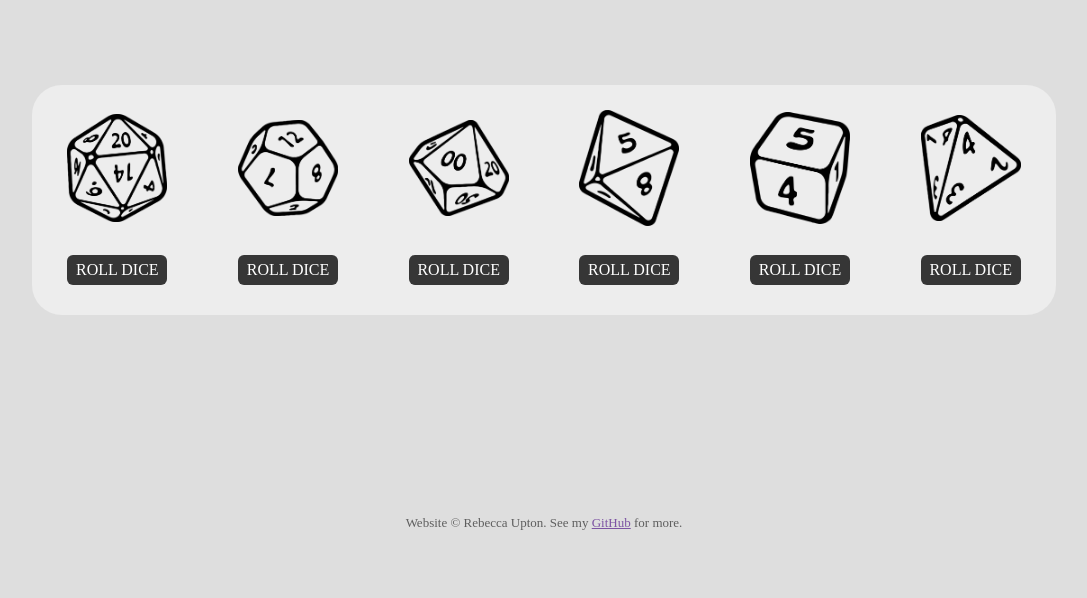
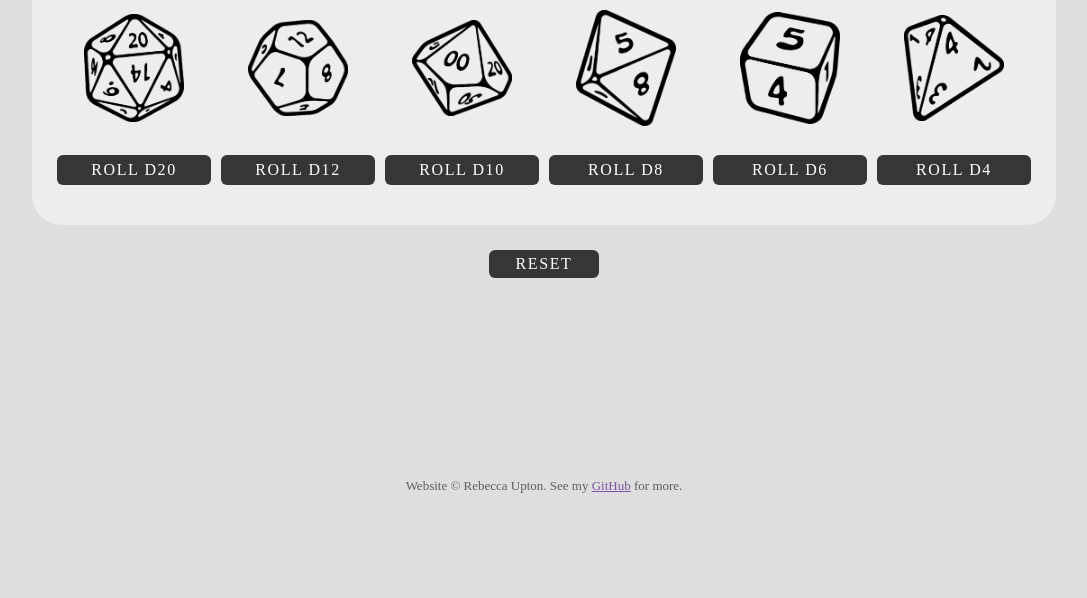
Before and after one commit to reb84/Roll-For-Initiative, a plain HTML site: page index.html in a window 1280 px wide. Shown: the part 202-800 px from the top of the page, without its empty margins (96-1183 px from the left). Drawn offline with Linux system fonts and the light colour scheme.

Commit message:
html/css updates

```diff
--- a/index.html
+++ b/index.html
@@ -17,34 +17,47 @@
           <div class="dice-container">
             <div class="top">
               <div class="dice">
-                <div class="dice-img"><img src="imgs/D20.png" /></div>
-                <div class="roll-button">roll dice</div>
+                <div class="dice-img">
+                  <img src="imgs/D20.png" alt="D20" title="D20" />
+                </div>
+                <div class="roll-button">roll d20</div>
               </div>
               <div class="dice">
-                <div class="dice-img"><img src="imgs/D12.png" /></div>
-                <div class="roll-button">roll dice</div>
+                <div class="dice-img">
+                  <img src="imgs/D12.png" alt="D12" title="D12" />
+                </div>
+                <div class="roll-button">roll d12</div>
               </div>
               <div class="dice">
-                <div class="dice-img"><img src="imgs/D10.png" /></div>
-                <div class="roll-button">roll dice</div>
+                <div class="dice-img">
+                  <img src="imgs/D10.png" alt="D10" title="D10" />
+                </div>
+                <div class="roll-button">roll d10</div>
               </div>
             </div>
             <div class="bottom">
               <div class="dice">
-                <div class="dice-img"><img src="imgs/D8.png" /></div>
-                <div class="roll-button">roll dice</div>
+                <div class="dice-img">
+                  <img src="imgs/D8.png" alt="D8" title="D8" />
+                </div>
+                <div class="roll-button">roll d8</div>
               </div>
               <div class="dice">
-                <div class="dice-img"><img src="imgs/D6.png" /></div>
-                <div class="roll-button">roll dice</div>
+                <div class="dice-img">
+                  <img src="imgs/D6.png" alt="D6" title="D6" />
+                </div>
+                <div class="roll-button">roll d6</div>
               </div>
               <div class="dice">
-                <div class="dice-img"><img src="imgs/D4.png" /></div>
-                <div class="roll-button">roll dice</div>
+                <div class="dice-img">
+                  <img src="imgs/D4.png" alt="D4" title="D4" />
+                </div>
+                <div class="roll-button">roll d4</div>
               </div>
             </div>
           </div>
         </section>
+        <div class="reset"><div class="reset-button">reset</div></div>
       </main>
     </div>
     <footer>
--- a/style.css
+++ b/style.css
@@ -23,8 +23,8 @@ body {
 /* header */
 
 header h1 {
-  padding: 100px;
-  color: #fff;
+  padding: 40px;
+  color: rgb(54, 54, 54);
 }
 
 
@@ -32,8 +32,9 @@ header h1 {
 
 .dice-section {
   background-color: #ededed;
-  padding-bottom: 30px;
+  padding: 20px 20px 40px 20px;
   border-radius: 30px;
+
 }
 
 .dice-container {
@@ -76,13 +77,34 @@ header h1 {
   max-height: 30px;
   align-content: center;
   margin: auto;
-  width: 100px;
+  width: 95%;
   border-radius: 6px;
   text-transform: uppercase;
+  letter-spacing: 0.1rem;
 }
 
 .roll-button:hover {
   background: rgb(123, 123, 123);
+  cursor: pointer;
+}
+
+
+.reset-button {
+  background: rgb(54, 54, 54);
+  display: block;
+  max-height: 30px;
+  margin: 25px auto;
+  padding: 5px;
+  width: 100px;
+  border-radius: 6px;
+  text-transform: uppercase;
+  color: #fff;
+  letter-spacing: 0.1rem;
+}
+
+.reset-button:hover {
+  background: rgb(123, 123, 123);
+  cursor: pointer;
 }
 
 /* footer */
@@ -121,11 +143,11 @@ header h1 {
 @media screen and (max-width: 375px) {
 
   .container {
-      width: 100%;
+    width: 100%;
 
-    }
+  }
 
-.dice-section {
+  .dice-section {
     border-radius: 0px;
   }
 
```
